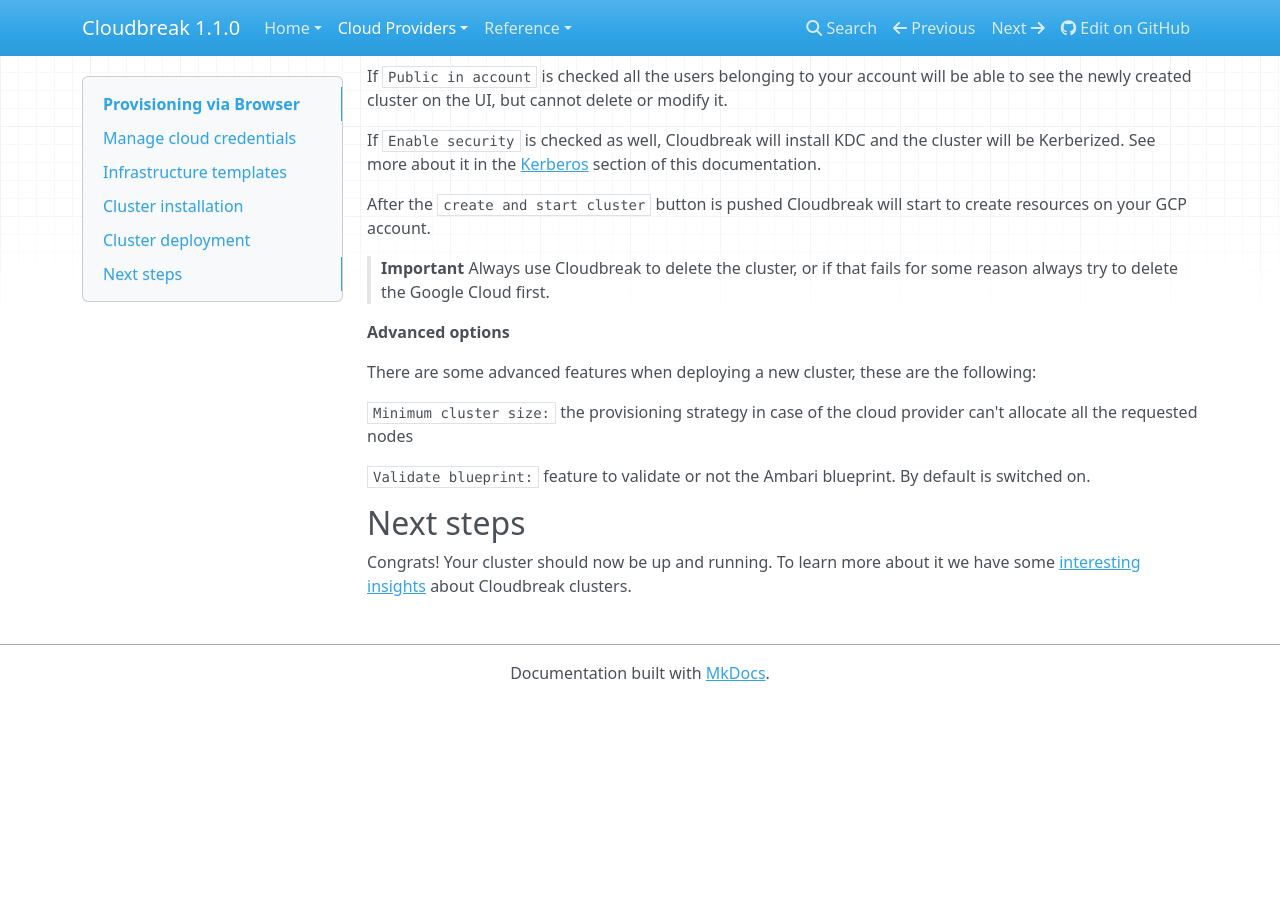
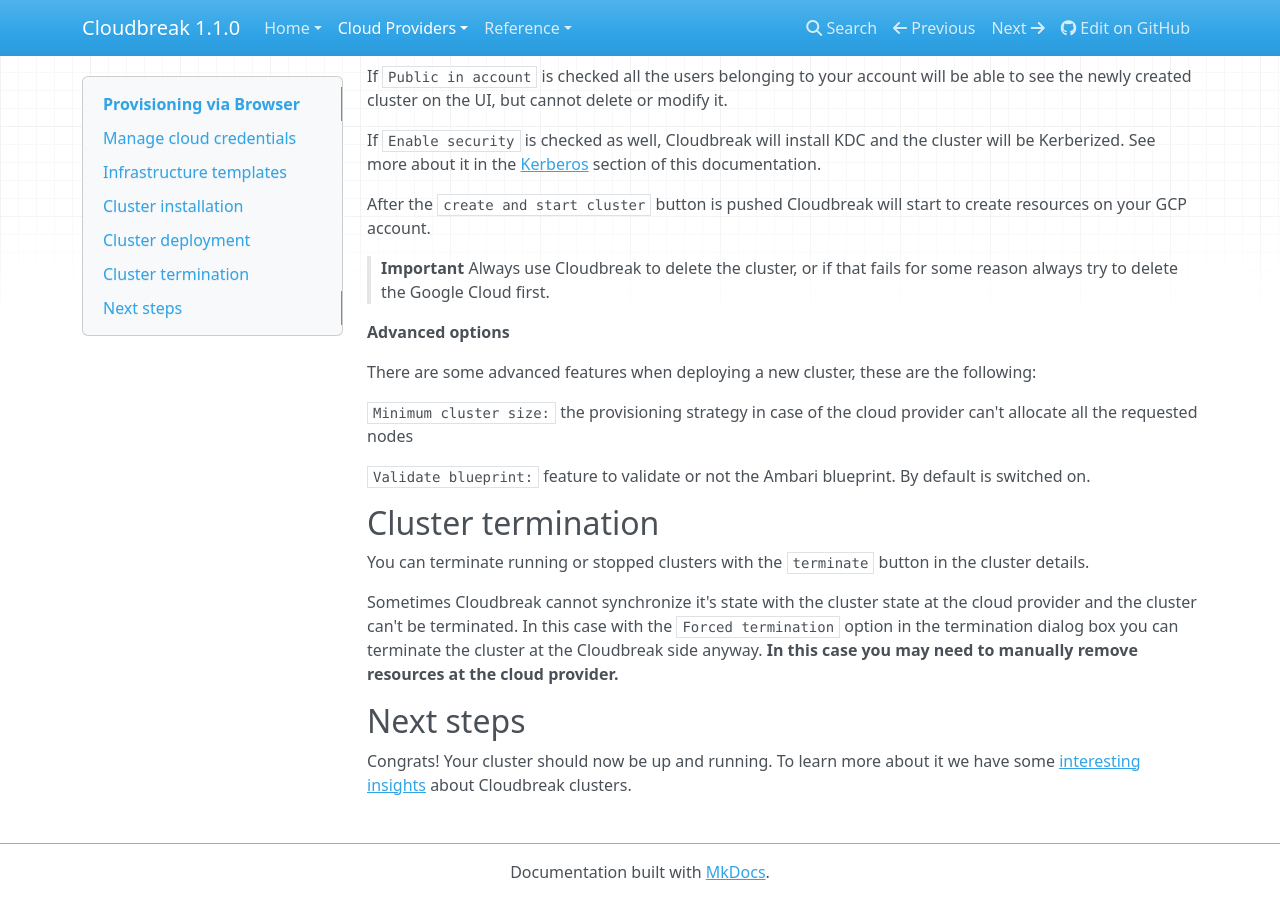
Before and after one commit to wprender/cloudbreak-docs, an MkDocs documentation site: the page built from docs/gcp_cb_ui.md, in a window 1280 px wide and 900 px high, scrolled down 4320 px. Built offline with MkDocs 1.6.1, drawn with Linux system fonts in a browser that asks for light colours; nearby versions of some CDN libraries; old or Windows-style settings are respelled for this version of MkDocs; before the commit the page ends 5021 px from its top, so only the background shows below that.

Commit message:
CLOUD-52616 Create documentation for cluster terminate and force terminate

```diff
--- a/docs/gcp_cb_ui.md
+++ b/docs/gcp_cb_ui.md
@@ -195,6 +195,12 @@ There are some advanced features when deploying a new cluster, these are the fol
 
 `Validate blueprint:` feature to validate or not the Ambari blueprint. By default is switched on.
 
+## Cluster termination
+
+You can terminate running or stopped clusters with the `terminate` button in the cluster details.
+
+Sometimes Cloudbreak cannot synchronize it's state with the cluster state at the cloud provider and the cluster can't be terminated. In this case with the `Forced termination` option in the termination dialog box you can terminate the cluster at the Cloudbreak side anyway. **In this case you may need to manually remove resources at the cloud provider.**
+
 ## Next steps
 
 Congrats! Your cluster should now be up and running. To learn more about it we have some [interesting insights](operations.md) about Cloudbreak clusters.
```
Also changed, not shown: docs/aws_cb_ui.md (+6 -0 lines), docs/azure_cb_ui.md (+6 -0 lines), docs/openstack_cb_ui.md (+6 -0 lines).
